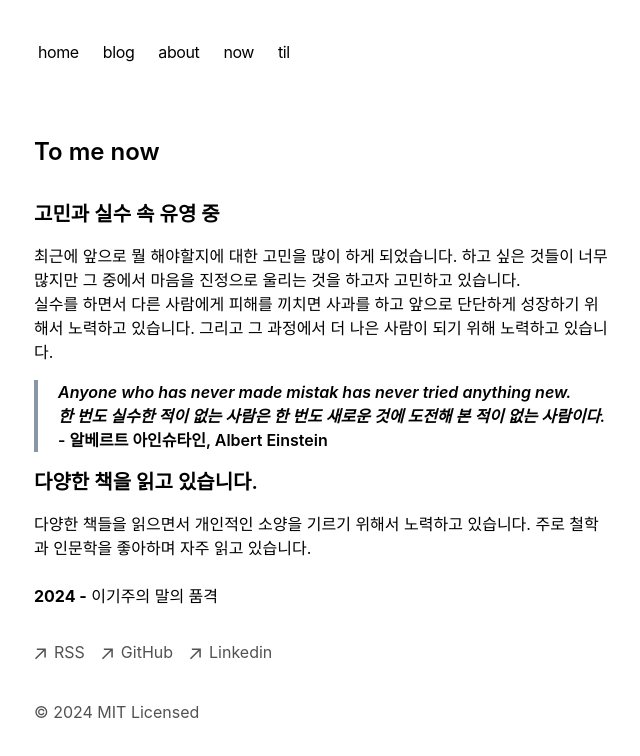
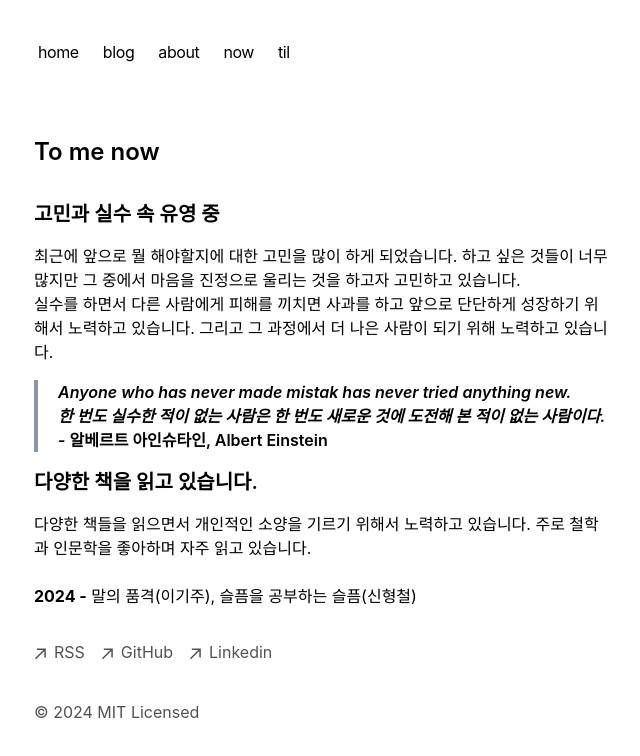
Before and after one commit to Dev-HyunSang/blog, a Next.js app: page /now in a window 1280 px wide. Shown: the top 756 px of the page, without its empty margins (318-958 px from the left). Built offline with nearby package versions, Linux system fonts and the light colour scheme.

Commit message:
page.tsx 업데이트

```diff
--- a/app/now/page.tsx
+++ b/app/now/page.tsx
@@ -23,7 +23,7 @@ export default function Page() {
         <h2 className="mb-4 text-xl font-semibold">다양한 책을 읽고 있습니다.</h2>
         <p>다양한 책들을 읽으면서 개인적인 소양을 기르기 위해서 노력하고 있습니다. 주로 철학과 인문학을 좋아하며 자주 읽고 있습니다.</p>
         <br />
-        <p><b>2024 -</b> 이기주의 말의 품격</p>
+        <p><b>2024 -</b> 말의 품격(이기주), 슬픔을 공부하는 슬픔(신형철)</p>
     </section>
   )
 }
```
